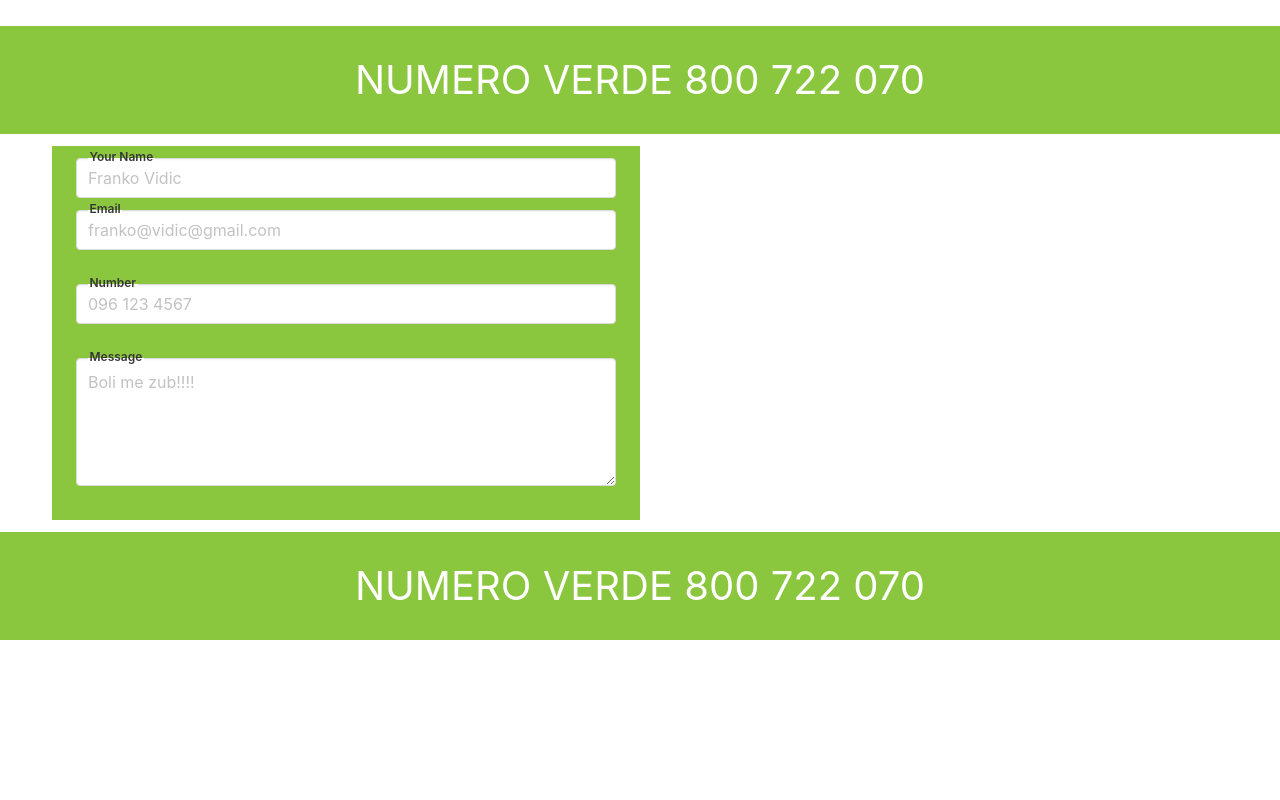
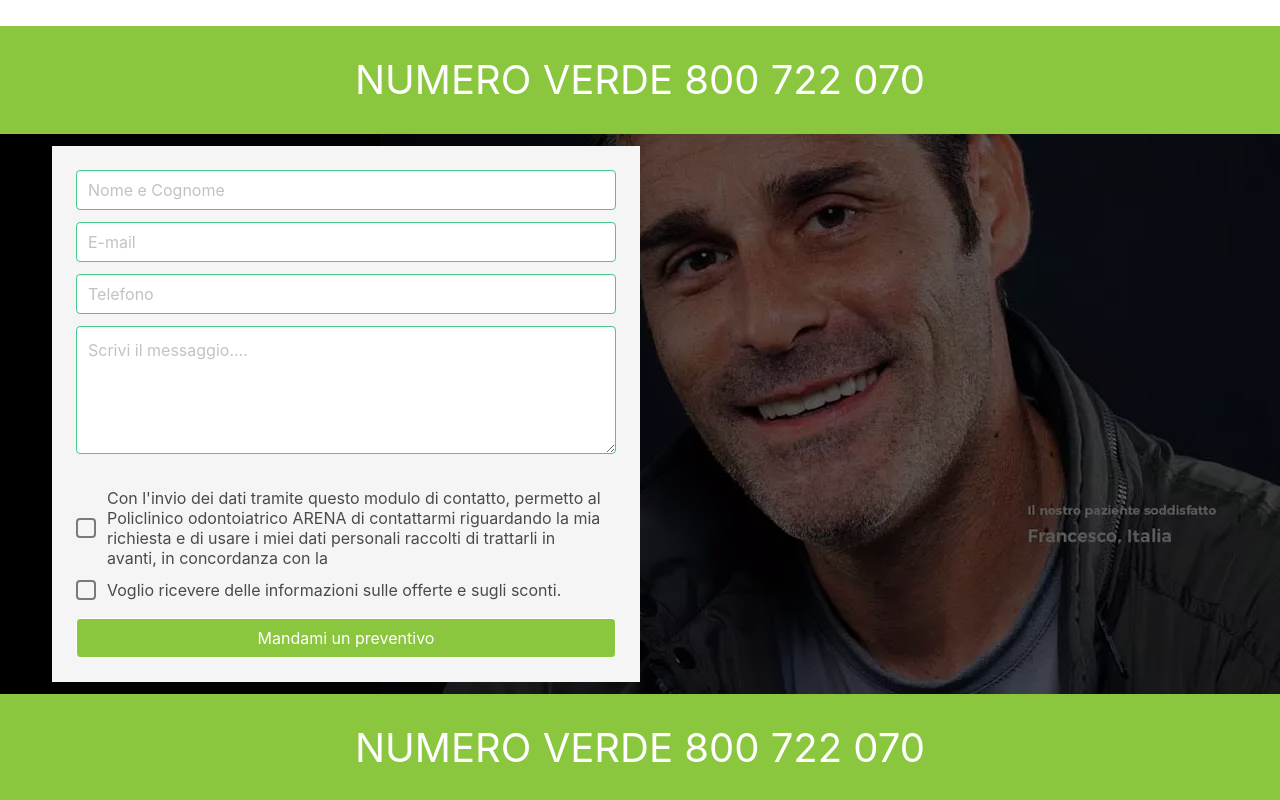
Before and after one commit to CapMorgan1987/landing-page, a Vue app: page / in a window 1280 px wide. Shown: the part 1414-2214 px from the top of the page. Before the commit the page ends 2054 px from the top, so only its background shows below. Built offline with nearby package versions, Linux system fonts and the light colour scheme.

Commit message:
mail visual

```diff
--- a/src/App.vue
+++ b/src/App.vue
@@ -36,7 +36,20 @@
 	.arena-background {
 		background-color: #8bc63f;
 	}
+	.arena-background-light {
+		background-color: #8bc63fcb;
+	}
 	.arena-green {
 		color: #8bc63f;
 	}
+	.btn-arena {
+		background-color: #8bc63f !important;
+		color: white !important;
+		border: 1px solid white !important;
+	}
+	.btn-arena:hover {
+		background-color: white !important;
+		color: #8bc63f !important;
+		border: 1px solid #8bc63f !important;
+	}
 </style>
--- a/src/components/Mail.vue
+++ b/src/components/Mail.vue
@@ -1,46 +1,51 @@
 <template>
-	<section class=" px-5 py-5">
+	<section class=" px-5 py-5 back-img">
 		<div class="container">
 			<div class="columns is-vcentered is-desktop">
-				<div class="column is-half-desktop px-5 arena-background">
+				<div class="column is-half-desktop px-5 py-5 has-background-white-ter">
 					<b-field
-						label="Your Name"
-						label-position="on-border"
+						type="is-success"
+						required="true"
 					>
-						<b-input placeholder="Franko Vidic">
-						</b-input>
+						<b-input placeholder="Nome e Cognome"></b-input>
 					</b-field>
 					<b-field
-						label="Email"
-						label-position="on-border"
+						type="is-success"
+						required="true"
+					>
+						<b-input placeholder="E-mail"></b-input>
+					</b-field>
+					<b-field
+						type="is-success"
+						required="true"
+					>
+						<b-input placeholder="Telefono"></b-input>
+					</b-field>
+					<b-field
+						type="is-success"
+						required="true"
 					>
 						<b-input
-							type="email"
-							placeholder="franko@vidic@gmail.com"
-							maxlength="30"
-						>
-						</b-input>
-					</b-field>
-					<b-field
-						label="Number"
-						label-position="on-border"
-					>
-						<b-input
-							placeholder="096 123 4567"
-							maxlength="30"
-						>
-						</b-input>
-					</b-field>
-					<b-field
-						label="Message"
-						label-position="on-border"
-					>
-						<b-input
-							placeholder="Boli me zub!!!!"
+							placeholder="Scrivi il messaggio...."
 							maxlength="200"
 							type="textarea"
 						></b-input>
 					</b-field>
+					<div class="field">
+						<b-checkbox
+							type="is-success"
+							required="true"
+						>Con l'invio dei dati tramite questo modulo di contatto, permetto al Policlinico odontoiatrico ARENA di contattarmi riguardando la mia richiesta e di usare i miei dati personali raccolti di trattarli in avanti, in concordanza con la</b-checkbox>
+					</div>
+					<div class="field">
+						<b-checkbox type="is-success">Voglio ricevere delle informazioni sulle offerte e sugli sconti.</b-checkbox>
+					</div>
+					<div>
+						<b-button
+							expanded
+							class="btn-arena"
+						>Mandami un preventivo</b-button>
+					</div>
 				</div>
 				<div class="column  is-half-desktop px-5">
 				</div>
@@ -56,3 +61,14 @@
 		},
 	};
 </script>
+
+<style scoped>
+	.back-img {
+		background-image: linear-gradient(rgba(0, 0, 0, 0.6), rgba(0, 0, 0, 0.6)),
+			url("../assets/img/mailback.webp");
+		background-color: black;
+		background-repeat: no-repeat;
+		background-attachment: fixed;
+		background-position: bottom right;
+	}
+</style>
--- a/src/components/Phone.vue
+++ b/src/components/Phone.vue
@@ -2,7 +2,11 @@
 	<section class=" px-5 py-5 arena-background has-text-white">
 		<div class="container">
 			<h2 class="is-size-2-desktop is-size-3-touch has-text-centered	">
-				NUMERO VERDE 800 722 070
+				NUMERO VERDE
+				<a
+					class="has-text-white"
+					href="tel:800722070"
+				>800 722 070</a>
 			</h2>
 		</div>
 	</section>
```
Also changed, not shown: src/assets/img/mailback.jpg (added), src/assets/img/mailback.webp (added).
